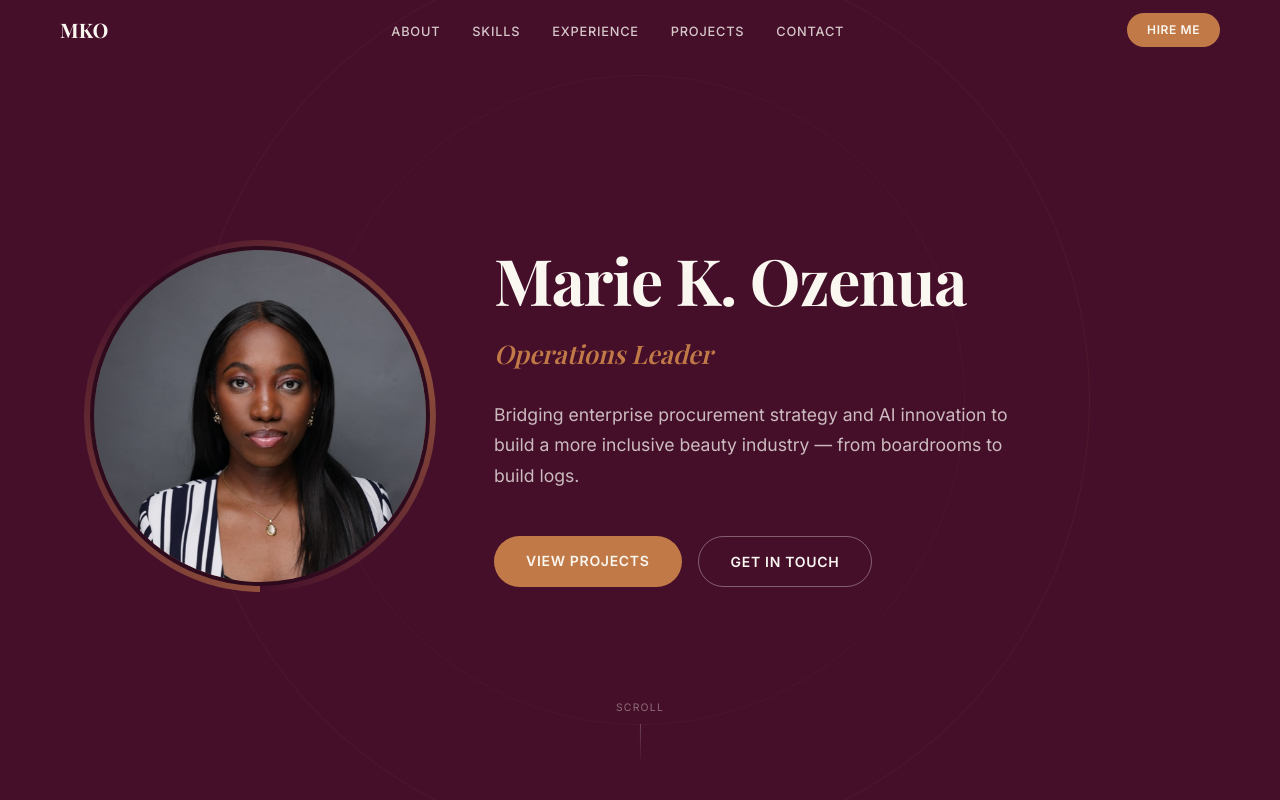
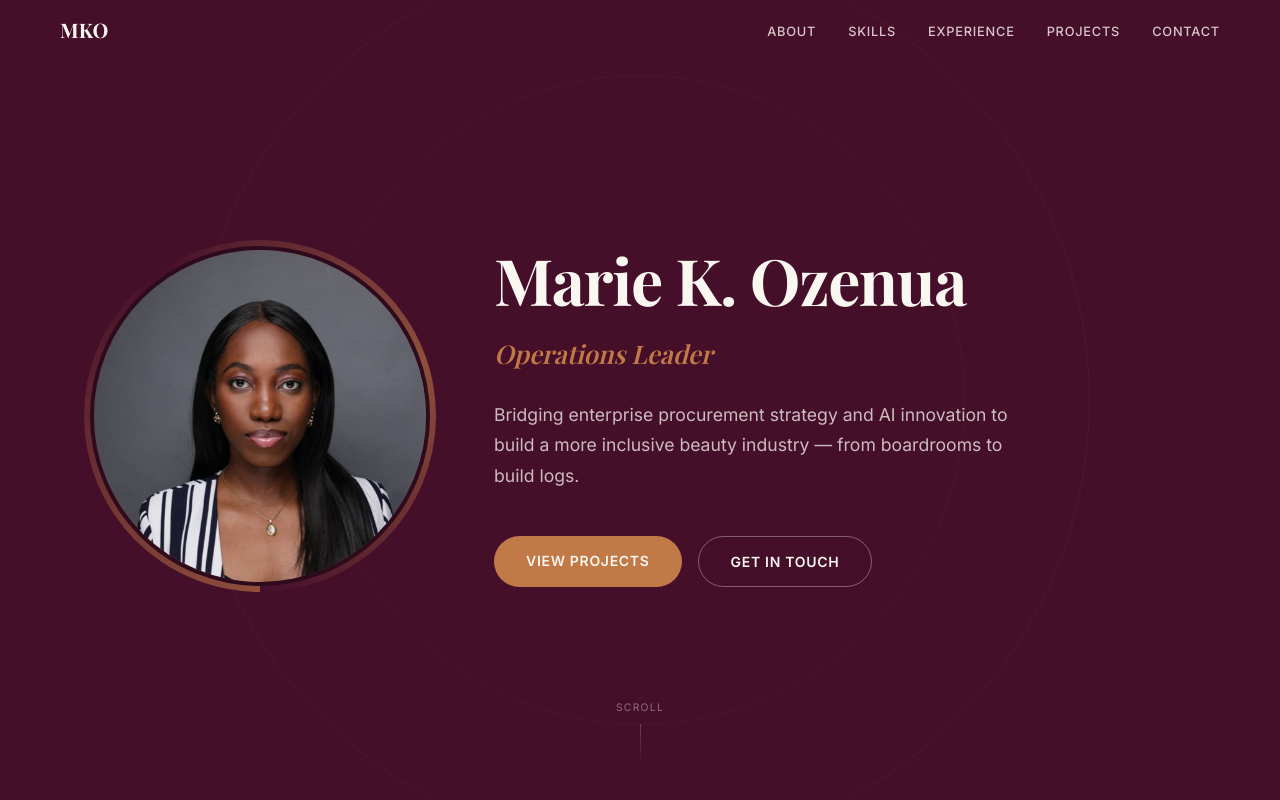
Before and after one commit to haliteintelligence-spec/Portfolio, a Next.js app: page / in a window 1280 px wide. Shown: the top 800 px of the page. Built offline with nearby package versions, Linux system fonts and the light colour scheme; a web font is replaced by a local one.

Commit message:
Remove Hire Me button from navbar

```diff
--- a/src/components/Navbar.tsx
+++ b/src/components/Navbar.tsx
@@ -94,28 +94,6 @@ export default function Navbar() {
             ))}
           </ul>
 
-          {/* Desktop hire-me pill */}
-          <a
-            href="mailto:marieozenua@gmail.com"
-            className="nav-hire"
-            style={{
-              backgroundColor: "#C17A47",
-              color: "#FAF6F0",
-              padding: "8px 20px",
-              borderRadius: "999px",
-              fontSize: "0.75rem",
-              fontWeight: 600,
-              textDecoration: "none",
-              letterSpacing: "0.05em",
-              textTransform: "uppercase",
-              transition: "background-color 0.2s",
-            }}
-            onMouseEnter={(e) => (e.currentTarget.style.backgroundColor = "#a86438")}
-            onMouseLeave={(e) => (e.currentTarget.style.backgroundColor = "#C17A47")}
-          >
-            Hire Me
-          </a>
-
           {/* Hamburger — mobile only */}
           <button
             className="nav-hamburger"
@@ -197,42 +175,18 @@ export default function Navbar() {
           </a>
         ))}
 
-        {/* Email CTA at bottom of overlay */}
-        <a
-          href="mailto:marieozenua@gmail.com"
-          onClick={() => setMenuOpen(false)}
-          style={{
-            marginTop: "24px",
-            backgroundColor: "#C17A47",
-            color: "#FAF6F0",
-            padding: "14px 36px",
-            borderRadius: "999px",
-            fontSize: "0.85rem",
-            fontWeight: 600,
-            textDecoration: "none",
-            letterSpacing: "0.06em",
-            textTransform: "uppercase",
-            opacity: menuOpen ? 1 : 0,
-            transition: "opacity 0.2s",
-            transitionDelay: menuOpen ? `${links.length * 50}ms` : "0ms",
-          }}
-        >
-          Hire Me
-        </a>
       </div>
 
       <style>{`
         /* Desktop: show links + hire pill, hide hamburger */
         @media (min-width: 769px) {
           .nav-desktop { display: flex !important; }
-          .nav-hire    { display: block !important; }
           .nav-hamburger { display: none !important; }
           .nav-mobile-overlay { display: none !important; }
         }
         /* Mobile: hide desktop links + hire pill, show hamburger */
         @media (max-width: 768px) {
           .nav-desktop { display: none !important; }
-          .nav-hire    { display: none !important; }
           .nav-hamburger { display: block !important; }
         }
       `}</style>
```
